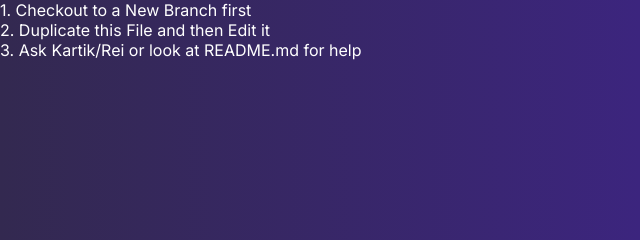
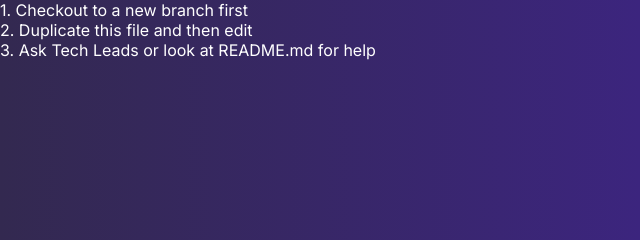
Before and after one commit to Clartik/include-tech-fw-26-workshops, a plain HTML site: page members/TEMPLATE.html in a window 1280 px wide. Shown: the top 240 px of the page, 0-640 px from the left. Drawn offline with Linux system fonts and the light colour scheme.

Commit message:
feat: updated default template with extra comments and updated content

```diff
--- a/members/TEMPLATE.html
+++ b/members/TEMPLATE.html
@@ -17,11 +17,13 @@
         <link rel="preconnect" href="https://fonts.gstatic.com" crossorigin>
         <link href="https://fonts.googleapis.com/css2?family=Inter:ital,opsz,wght@0,14..32,100..900;1,14..32,100..900&family=Poppins:ital,wght@0,100;0,200;0,300;0,400;0,500;0,600;0,700;0,800;0,900;1,100;1,200;1,300;1,400;1,500;1,600;1,700;1,800;1,900&display=swap" rel="stylesheet">
 
-        <!-- Adds Default Styles like Background Graident -->
-        <link rel="stylesheet" href="../css/global.css">
+        <!-- CSS Imports -->
+        <link rel="stylesheet" href="../css/global.css">    <!-- Adds Default Styles like Background Graident -->
+
+        <!-- JS Imports -->
     </head>
     <body class="include-background">
-        <!-- Uncomment this code if you want this page's header header! -->
+        <!-- Uncomment this code if you want this page's header! -->
         <!-- <header id="header">
             <a id="header-logo-container" href="index.html">
                 <img src="../assets/logo.png" alt="#include Logo" width="40px" height="40px">
@@ -33,12 +35,13 @@
             </nav>
         </header> -->
 
+        <!-- Sample Code, Please Delete -->
         <main>
-            1. Checkout to a New Branch first
+            1. Checkout to a new branch first
             <br>
-            2. Duplicate this File and then Edit it
+            2. Duplicate this file and then edit
             <br>
-            3. Ask Kartik/Rei or look at README.md for help
+            3. Ask Tech Leads or look at README.md for help
         </main>
     </body>
 </html>
```
